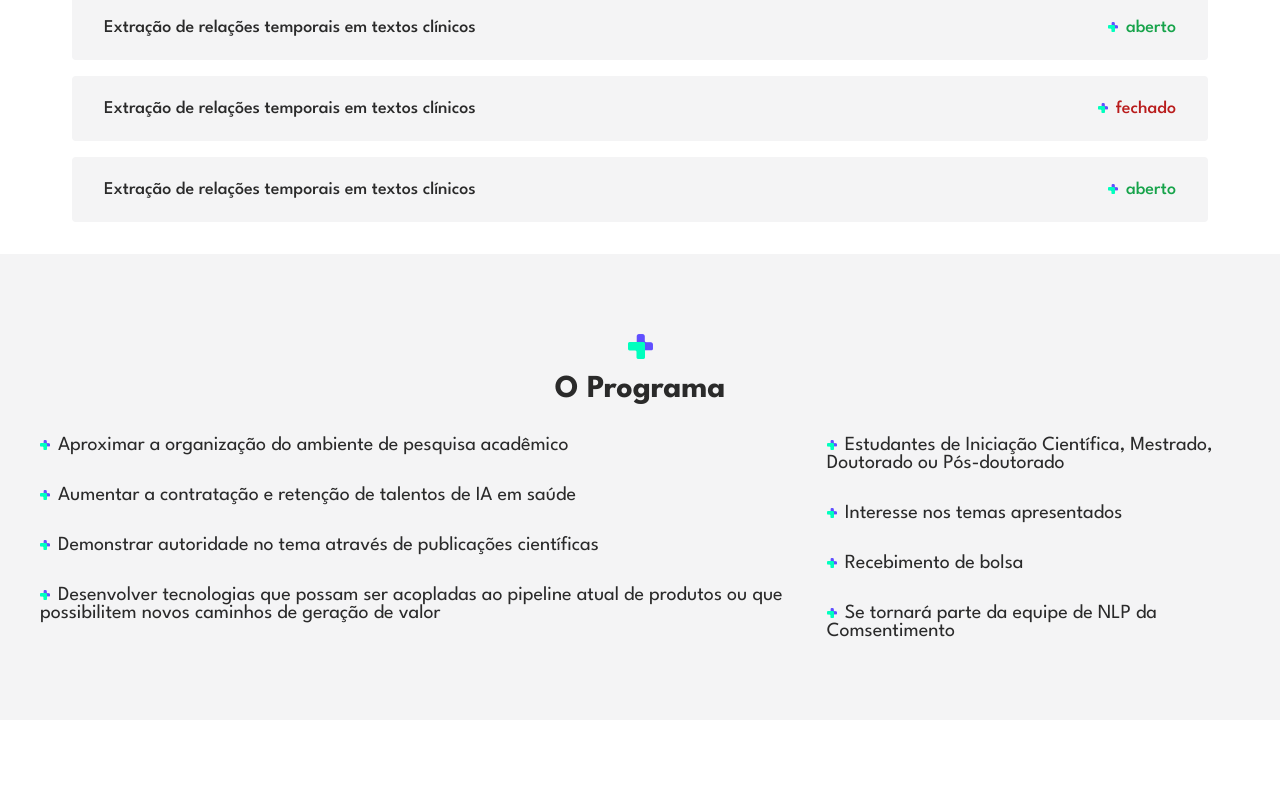
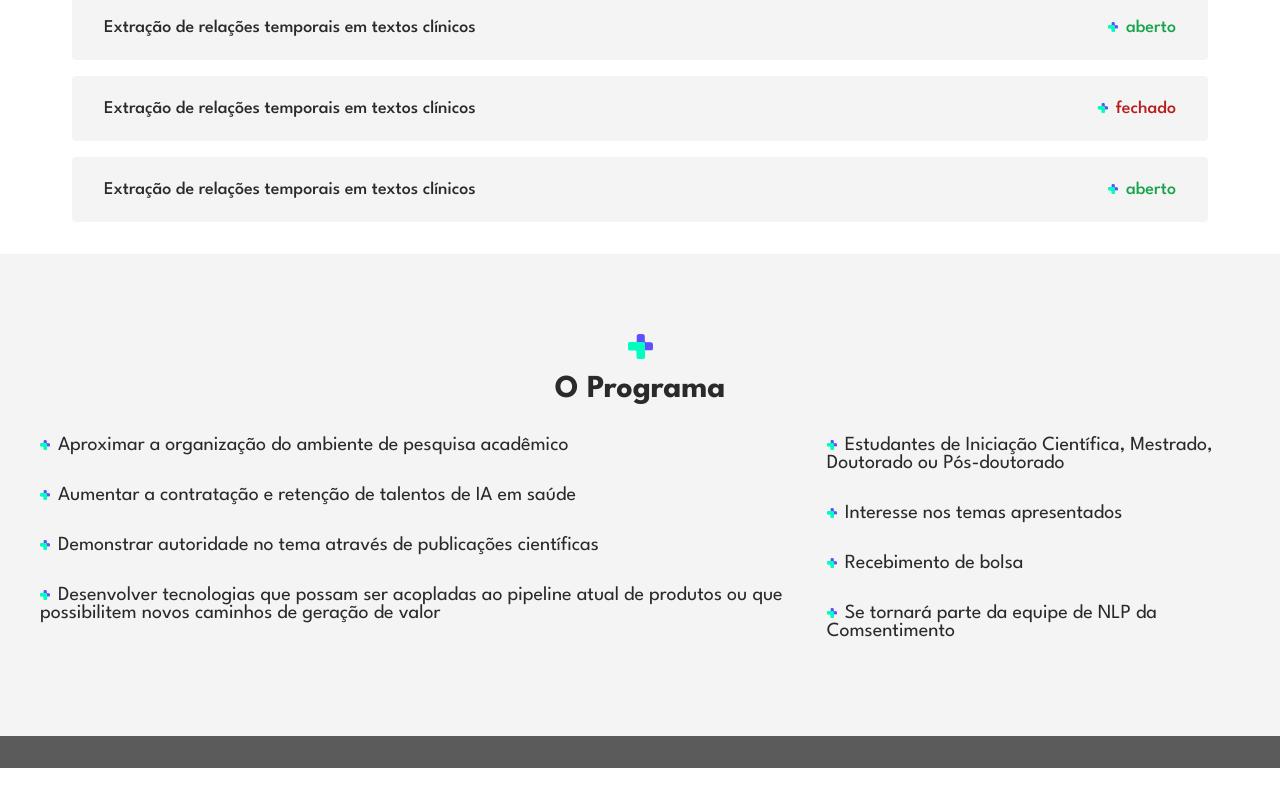
Before and after one commit to LeandroFilie/comsentimento-techtest, a React (Create React App) app: page / in a window 1280 px wide. Shown: the part 822-1622 px from the top of the page. After the commit the page ends 1590 px from the top, so only its background shows below. Built offline with nearby package versions, Linux system fonts and the light colour scheme.

Commit message:
refactor(Home): adaptation to the new Footer position and change name Notice component

```diff
--- a/src/pages/Home/index.js
+++ b/src/pages/Home/index.js
@@ -1,17 +1,17 @@
 import { Link } from 'react-router-dom';
 import Header from '../../components/Header';
 import {
-  Banner, TitleSection, ContainerProgram, ContainerNotice, Button,
+  Banner, TitleSection, ContainerProgram, ContainerNotice, Button, Container,
 } from './styles';
 
 import { Footer } from '../../components/Footer';
-import Edital from '../../components/Notice';
 
 import PlusIcon from '../../assets/plus.png';
+import Notice from '../../components/Notice';
 
 export default function Home() {
   return (
-    <>
+    <Container>
       <Header>
         <li>
           <a href="#notice">Editais</a>
@@ -36,13 +36,13 @@ export default function Home() {
           <h2>Editais de Linhas de Pesquisa</h2>
         </TitleSection>
 
-        <Edital name="Extração de relações temporais em textos clínicos" isOpened />
+        <Notice name="Extração de relações temporais em textos clínicos" isOpened />
 
-        <Edital name="Extração de relações temporais em textos clínicos" isOpened />
+        <Notice name="Extração de relações temporais em textos clínicos" isOpened />
 
-        <Edital name="Extração de relações temporais em textos clínicos" isOpened={false} />
+        <Notice name="Extração de relações temporais em textos clínicos" isOpened={false} />
 
-        <Edital name="Extração de relações temporais em textos clínicos" isOpened />
+        <Notice name="Extração de relações temporais em textos clínicos" isOpened />
       </ContainerNotice>
 
       <ContainerProgram id="program">
@@ -97,6 +97,6 @@ export default function Home() {
 
       </ContainerProgram>
       <Footer />
-    </>
+    </Container>
   );
 }
--- a/src/pages/Home/styles.js
+++ b/src/pages/Home/styles.js
@@ -1,6 +1,10 @@
 import styled from 'styled-components';
 
 import BannerImage from '../../assets/banner.png';
+
+export const Container = styled.main`
+  position: relative;
+`;
 
 export const Button = styled.button`
   padding: 0.75rem 1rem;
@@ -108,8 +112,7 @@ export const ContainerNotice = styled.section`
 export const ContainerProgram = styled.section`
   background: ${({ theme }) => theme.colors.gray[100]};
   padding: 5rem 2rem;
-  margin-bottom: 5rem;
-  position: relative;
+  padding-bottom: calc(10rem - 32px);
 
   .content {
     display: flex;
```
